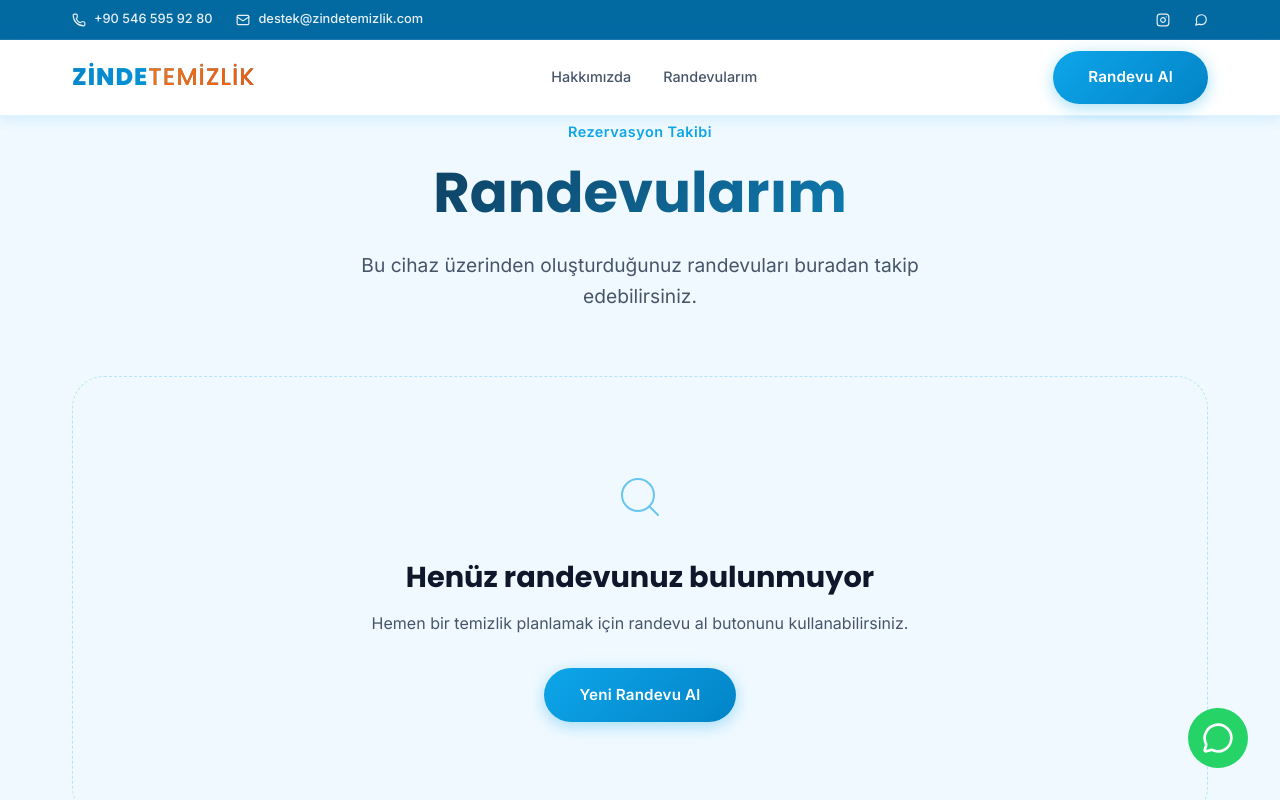
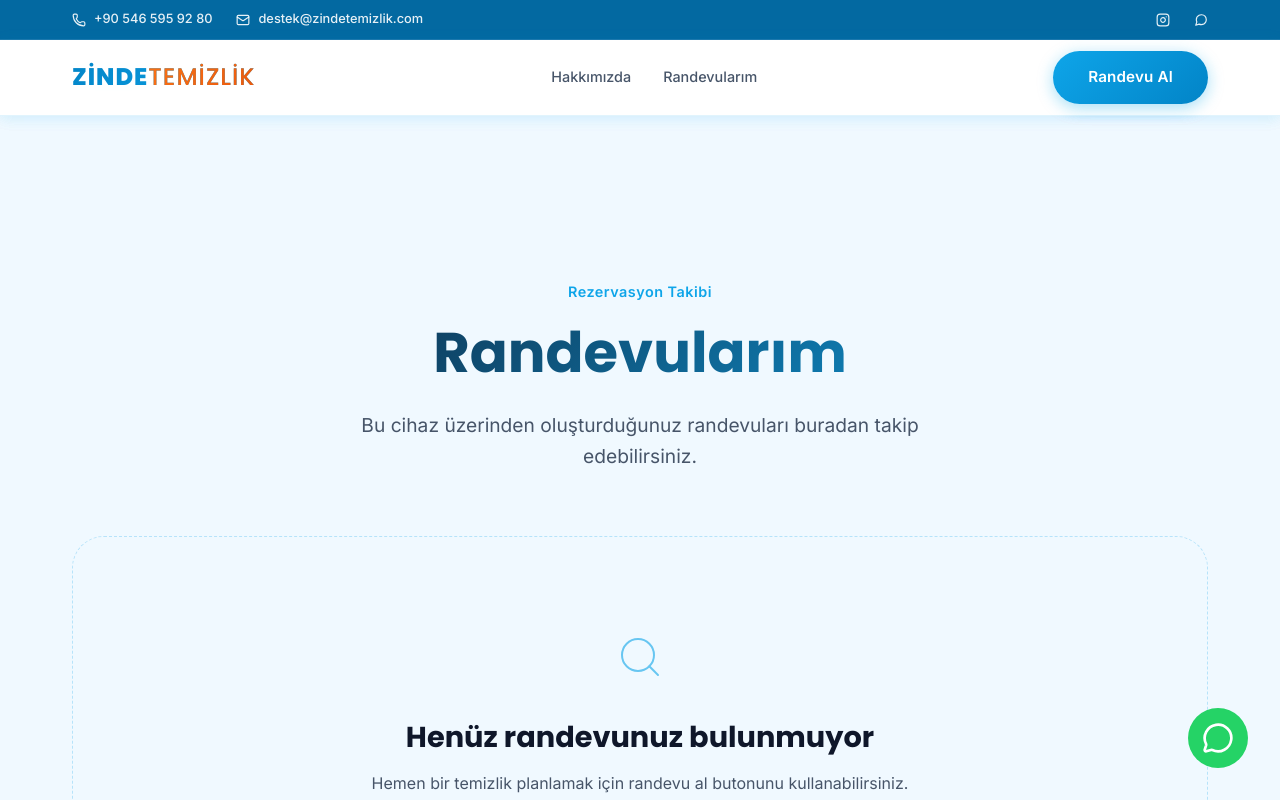
Before and after one commit to yarendilara/akseltemizlik, a Next.js app: page /randevularim in a window 1280 px wide. Shown: the top 800 px of the page. Built offline with nearby package versions, Linux system fonts and the light colour scheme.

Commit message:
UI: Added top padding to Randevularım page for navbar clearance

```diff
--- a/src/app/randevularim/page.module.css
+++ b/src/app/randevularim/page.module.css
@@ -1,5 +1,6 @@
 .main {
   min-height: 100vh;
+  padding-top: 160px;
   padding-bottom: 4rem;
   background: var(--bg-main);
 }
```
